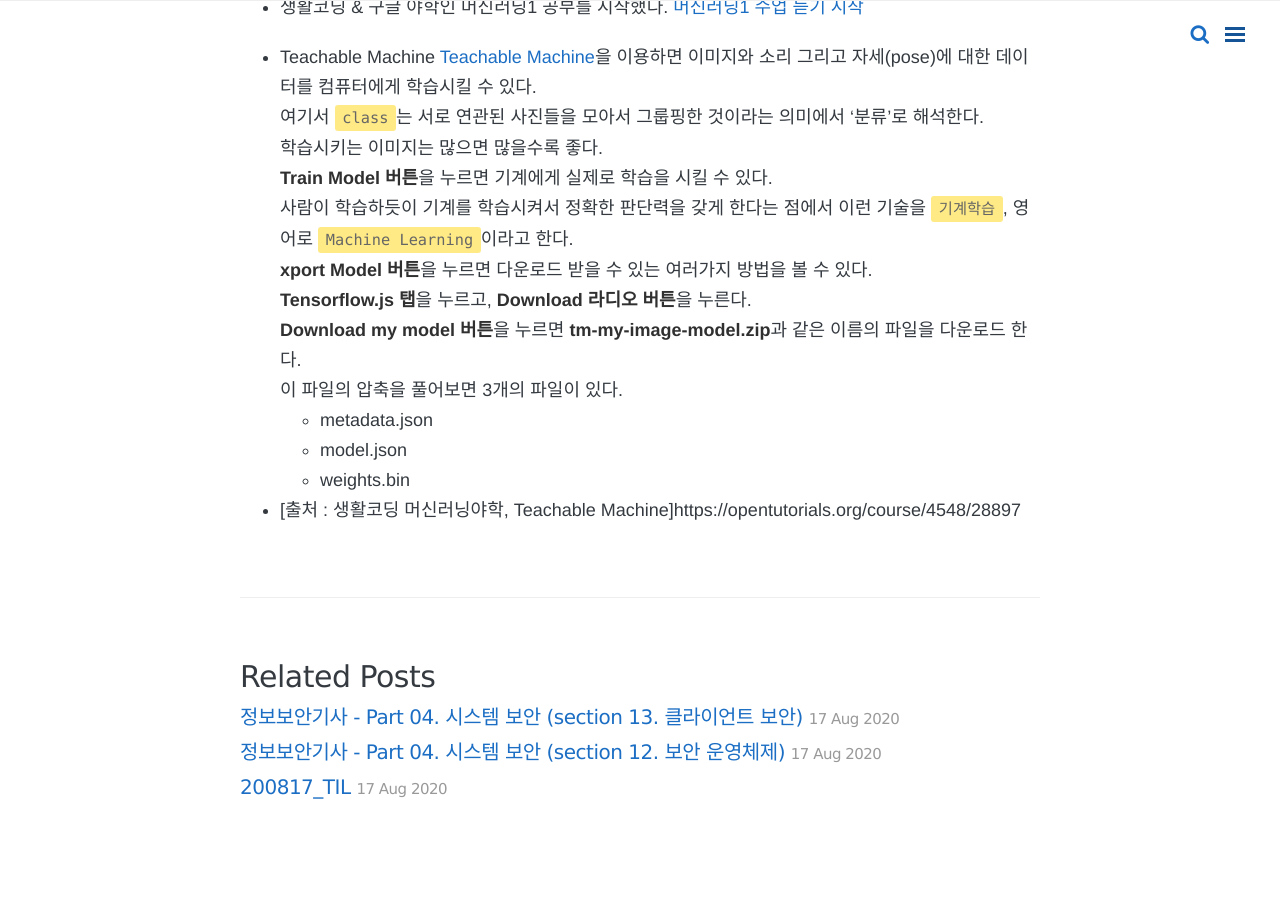
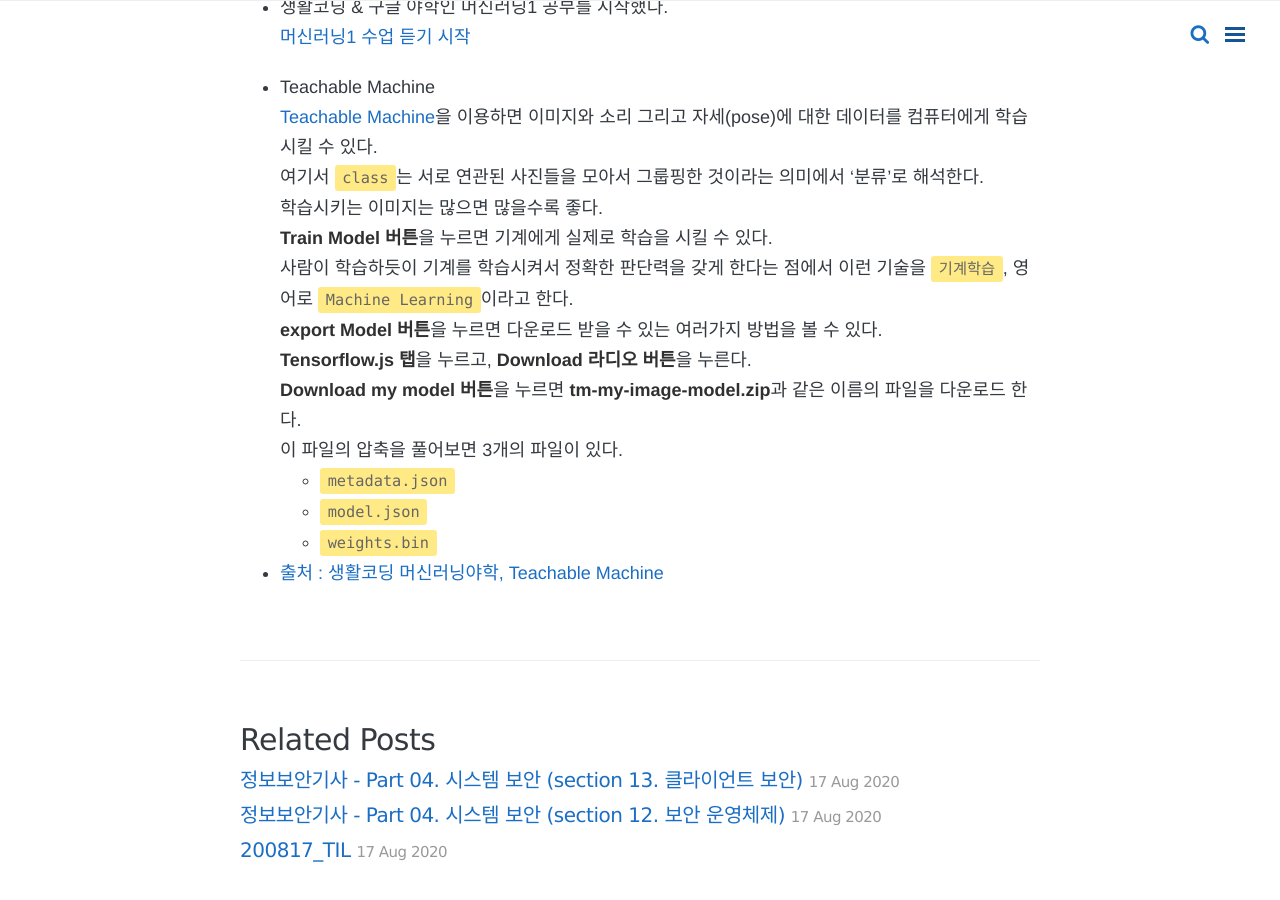
Before and after one commit to yeonsu1936/yeonsu1936.github.io, a Jekyll site: the page built from _posts/TIL(Today I Learned)/2020-08-18-TIL.md, in a window 1280 px wide and 900 px high, scrolled down 600 px. Built offline with Jekyll 4.4.1, drawn with Linux system fonts in a browser that asks for light colours; nearby versions of some CDN libraries; comment, search, counter and statistics services are not loaded; before the commit the page ends 1460 px from its top, so only the background shows below that.

Commit message:
Update 2020-08-18-TIL.md

```diff
--- a/_posts/TIL(Today I Learned)/2020-08-18-TIL.md
+++ b/_posts/TIL(Today I Learned)/2020-08-18-TIL.md
@@ -23,13 +23,13 @@ comments: true
   학습시키는 이미지는 많으면 많을수록 좋다.
   **Train Model 버튼**을 누르면 기계에게 실제로 학습을 시킬 수 있다.
   사람이 학습하듯이 기계를 학습시켜서 정확한 판단력을 갖게 한다는 점에서 이런 기술을 `기계학습`, 영어로 `Machine Learning`이라고 한다.
-  **xport Model 버튼**을 누르면 다운로드 받을 수 있는 여러가지 방법을 볼 수 있다.
+  **export Model 버튼**을 누르면 다운로드 받을 수 있는 여러가지 방법을 볼 수 있다.
   **Tensorflow.js 탭**을 누르고, **Download 라디오 버튼**을 누른다.
   **Download my model 버튼**을 누르면 **tm-my-image-model.zip**과 같은 이름의 파일을
 다운로드 한다.
   이 파일의 압축을 풀어보면 3개의 파일이 있다.
-  - metadata.json
-  - model.json
-  - weights.bin
+  - `metadata.json`
+  - `model.json`
+  - `weights.bin`
 
-- [출처 : 생활코딩 머신러닝야학, Teachable Machine]https://opentutorials.org/course/4548/28897
+- [출처 : 생활코딩 머신러닝야학, Teachable Machine](https://opentutorials.org/course/4548/28897)
```
